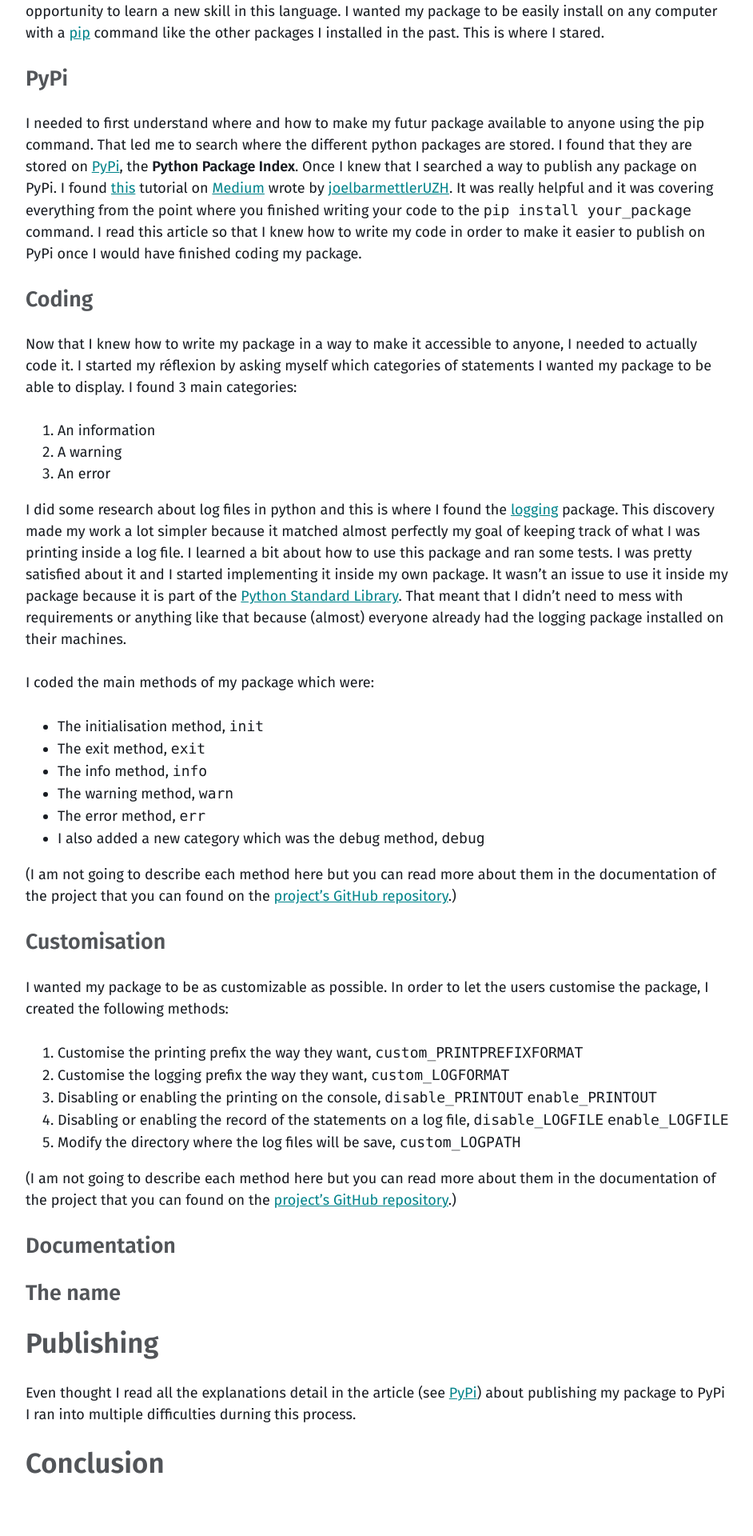
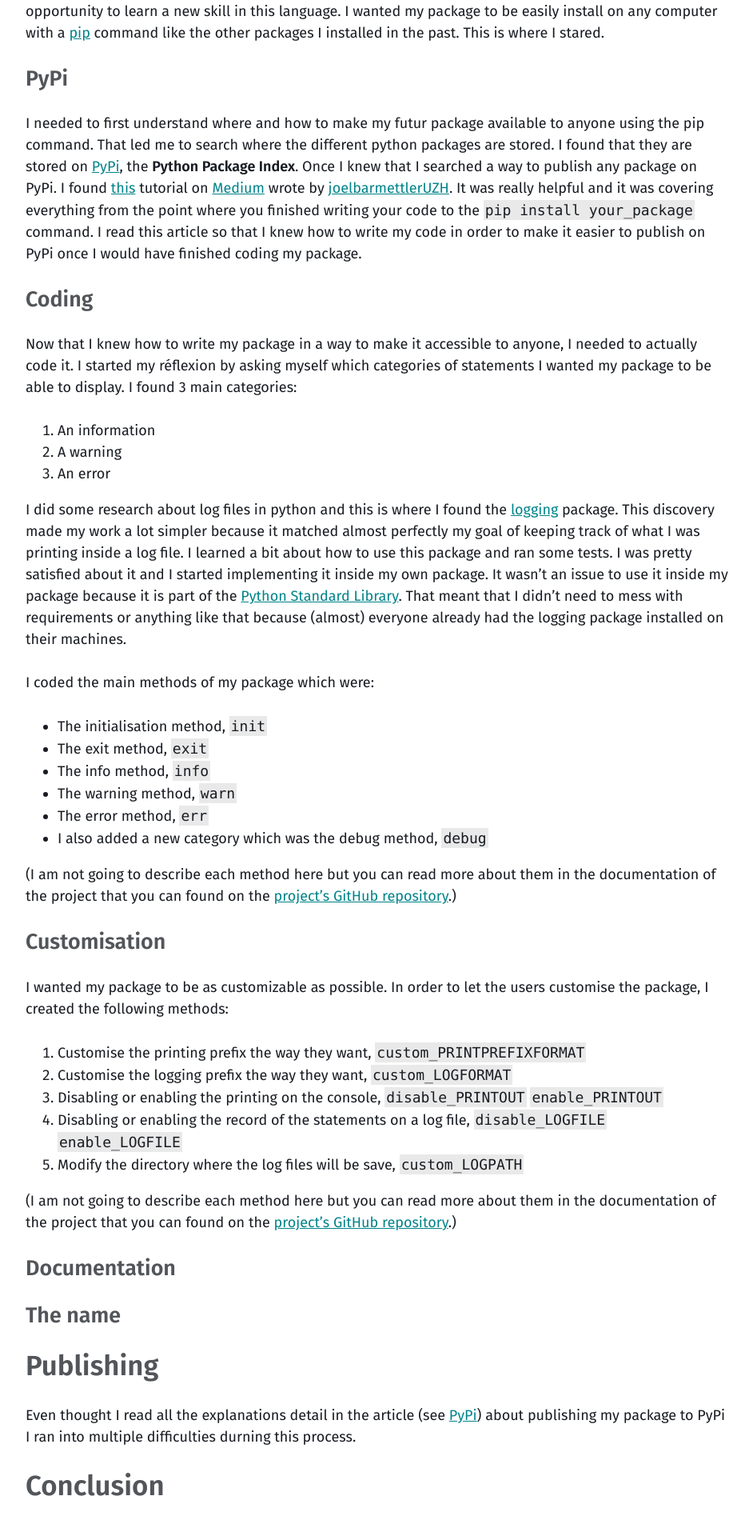
Before and after one commit to gruvw/portfolio, a Jekyll site: the page built from _posts/2020-04-10-creating-a-python-package.md, in a window 1280 px wide. Shown: the part 2266-4186 px from the top of the page at 80% size, without its empty margins (40-982 px from the left). Built offline with Jekyll 4.4.1, drawn with Linux system fonts in a browser that asks for light colours.

Commit message:
Inline code fence style

```diff
--- a/_sass/basically-basic/_base.scss
+++ b/_sass/basically-basic/_base.scss
@@ -33,6 +33,11 @@ kbd,
 samp,
 pre {
   font-family: $monospace-font-family;
+}
+
+code.highlighter-rouge{
+  background-color: rgb(233, 233, 233);
+  border: 2px solid rgb(233, 233, 233)
 }
 
 kbd {
```
